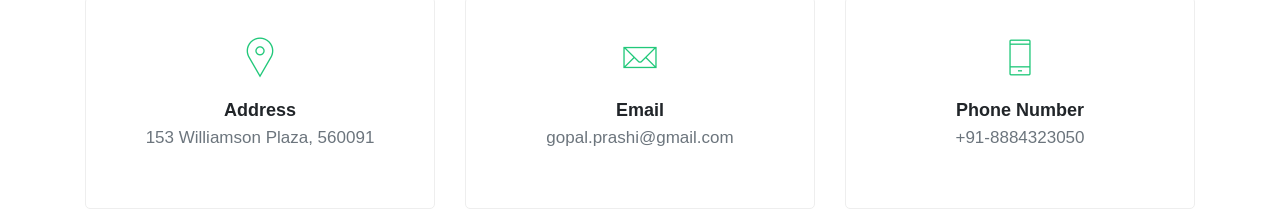
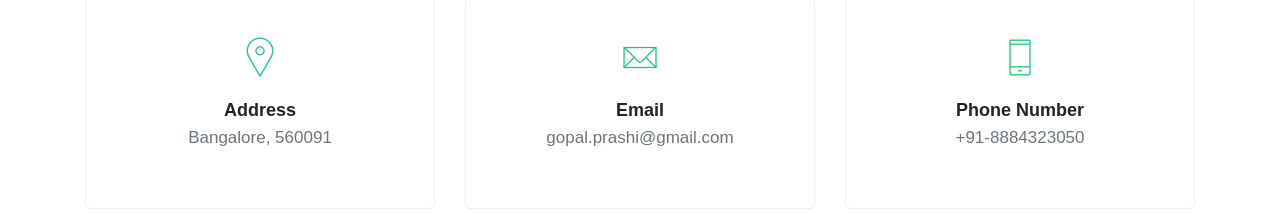
Before and after one commit to PrashanthGopal/Religate_softwares, a plain HTML site: page index.html in a window 1280 px wide. Shown: the part 3879-4092 px from the top of the page. Drawn offline with Linux system fonts and the light colour scheme; some packages are replaced by stand-ins of ours; a web font is replaced by a local one.

Commit message:
Update index.html

```diff
--- a/index.html
+++ b/index.html
@@ -331,7 +331,7 @@
                     <div class="contact-info-block text-center">
                         <i class="pe-7s-map-marker"></i>
                         <h4>Address</h4>
-                        <p class="lead">153 Williamson Plaza, 560091</p>
+                        <p class="lead">Bangalore, 560091</p>
                     </div>
                 </div>
                 <div class="col-lg-4 col-sm-6 col-md-6">
```
